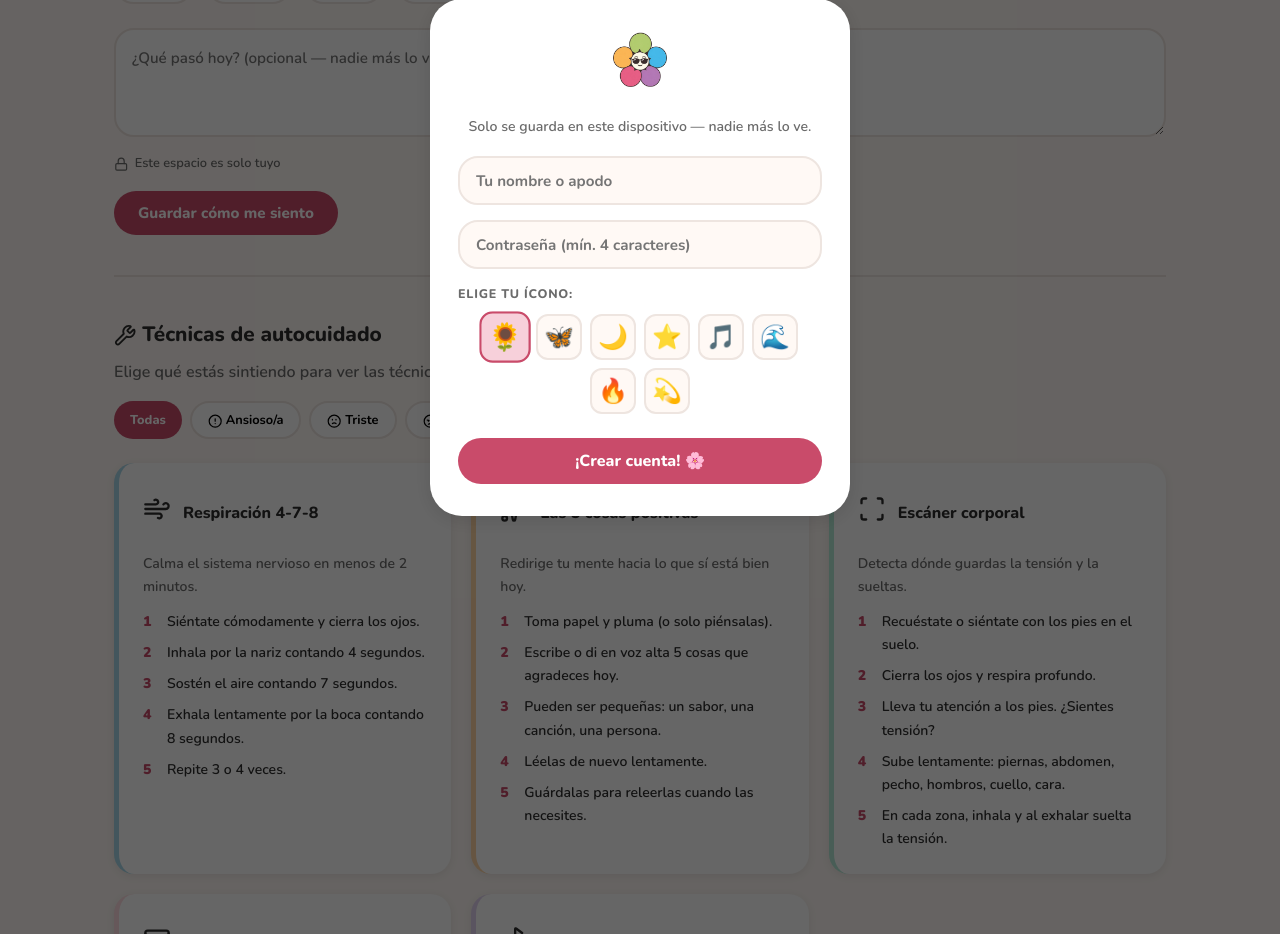
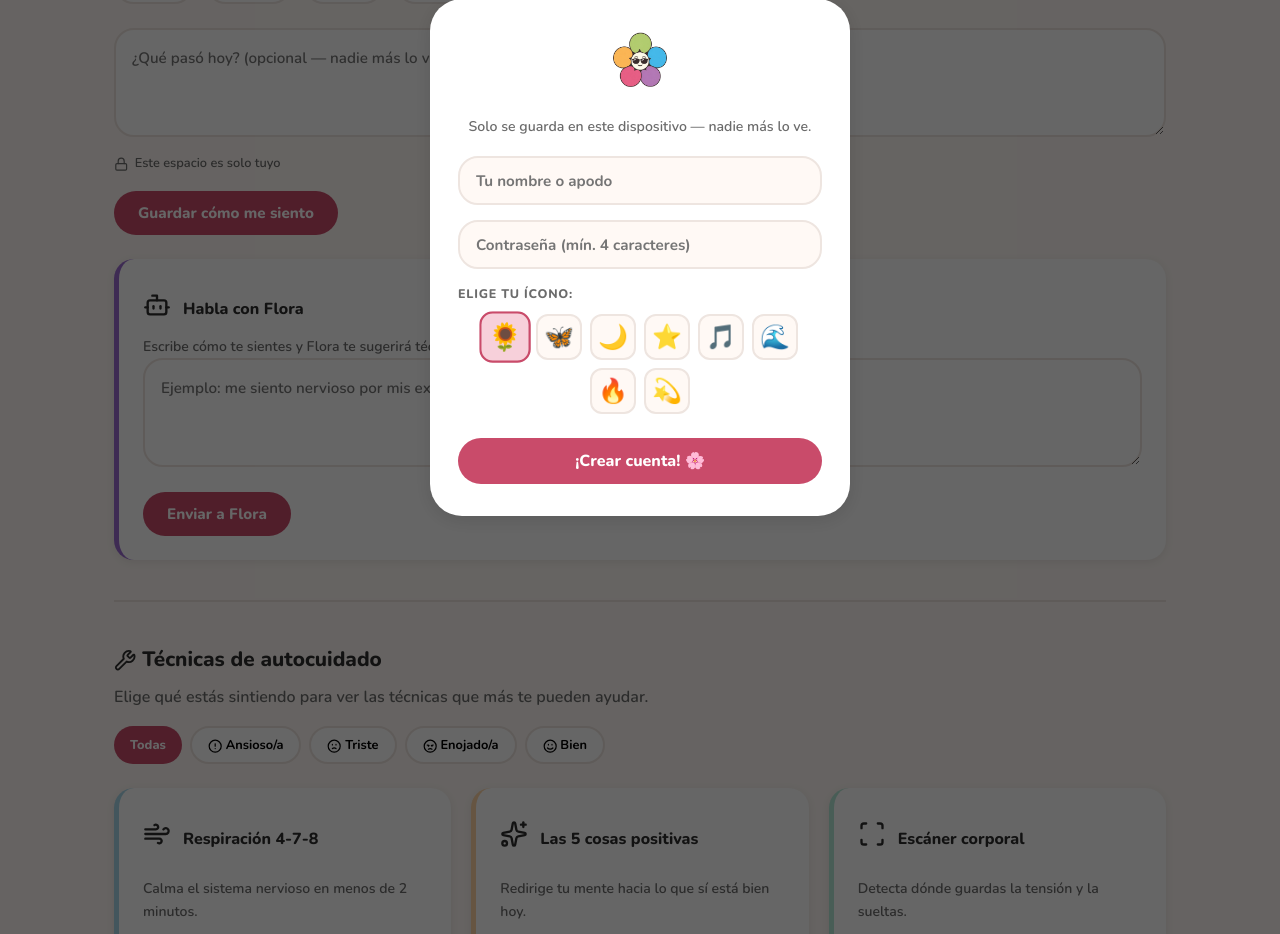
Before and after one commit to whoismiranda2/Elegir-cuidarme, a Flask app: page /emociones in a window 1280 px wide. Shown: the part 419-1353 px from the top of the page. Run offline with Flask 3, Linux system fonts and the light colour scheme.

Commit message:
Actualizacion para el funcionamiento del chatbot

```diff
--- a/app.py
+++ b/app.py
@@ -1,6 +1,7 @@
 from flask import Flask, render_template, request, jsonify
 import json
 from nlp_service import analizar_emocion_texto
+from chatbot_service import responder_flora
 import os
 
 app = Flask(__name__)
@@ -82,6 +83,15 @@ def analizar_texto():
 
     return jsonify(resultado)
 
+@app.route('/api/chat-flora', methods=['POST'])
+def chat_flora():
+    data = request.get_json()
+    mensaje = data.get('mensaje', '')
+
+    respuesta = responder_flora(mensaje)
+
+    return jsonify(respuesta)
+
 if __name__ == '__main__':
     import os
     port = int(os.environ.get('PORT', 5001))
--- a/static/js/main.js
+++ b/static/js/main.js
@@ -367,3 +367,99 @@ document.addEventListener('DOMContentLoaded', () => {
     if (e.key === 'Enter') crearCuenta();
   });
 });
+
+async function enviarMensajeFlora() {
+  const input = document.getElementById('floraChatInput');
+  const contenedor = document.getElementById('floraChatRespuesta');
+
+  if (!input || !contenedor) return;
+
+  const mensaje = input.value.trim();
+
+  if (!mensaje) {
+    contenedor.style.display = 'block';
+    contenedor.innerHTML = '<p class="tecnica-desc">Escribe un mensaje para que Flora pueda responder.</p>';
+    return;
+  }
+
+  contenedor.style.display = 'block';
+  contenedor.innerHTML = '<p class="tecnica-desc">Flora está leyendo tu mensaje...</p>';
+
+  try {
+    const resp = await fetch('/api/chat-flora', {
+      method: 'POST',
+      headers: { 'Content-Type': 'application/json' },
+      body: JSON.stringify({ mensaje })
+    });
+
+    const data = await resp.json();
+
+    if (!data.ok) {
+      contenedor.innerHTML = `<p class="tecnica-desc">${data.respuesta}</p>`;
+      return;
+    }
+
+    if (data.acciones && data.acciones.length > 0) {
+      data.acciones.forEach(accion => {
+        if (accion.startsWith('filtrar_tecnicas:')) {
+          const emocion = accion.split(':')[1];
+          filtrarTecnicas(emocion);
+        }
+      });
+    }
+
+    console.log('Respuesta Flora:', data);
+
+    const htmlFlora = construirRespuestaFloraHTML(data);
+    console.log('HTML Flora:', htmlFlora);
+
+    contenedor.innerHTML = htmlFlora;
+    contenedor.style.display = 'block';
+
+    if (typeof lucide !== 'undefined') {
+      lucide.createIcons();
+    };
+
+  } catch {
+    contenedor.innerHTML = '<p class="tecnica-desc">Hubo un problema al hablar con Flora. Intenta de nuevo.</p>';
+  }
+}
+
+function construirRespuestaFloraHTML(data) {
+  const tecnicas = Array.isArray(data.tecnicas) ? data.tecnicas.map(t =>
+    `<li><strong>${t.nombre}</strong>: ${t.descripcion}</li>`
+  ).join('') : '';
+
+  const actividades = Array.isArray(data.actividades) ? data.actividades.map(a =>
+    `<li><strong>${a.nombre}</strong> (${a.categoria}): ${a.descripcion}</li>`
+  ).join('') : '';
+
+  const videos = Array.isArray(data.videos) ? data.videos.map(v =>
+    `<li><strong>${v.titulo}</strong> · ${v.duracion}: ${v.descripcion}</li>`
+  ).join('') : '';
+
+  const icono = data.riesgo ? 'alert-triangle' : 'brain';
+  const titulo = data.riesgo ? 'Alerta de apoyo' : 'Respuesta de Flora';
+  const borde = data.riesgo ? 'border-left-color: var(--coral);' : 'border-left-color: var(--lila);';
+  const confianza = Math.round(((data.confianza || 0) * 100));
+
+  return `
+    <div class="flora-chat-response" style="margin-top:1rem; border-left:5px solid var(--lila); background:var(--bg); border-radius:var(--radius-md); padding:1rem; ${borde}">
+      <div class="tecnica-header">
+        <span class="tecnica-icon"><i data-lucide="${icono}"></i></span>
+        <span class="tecnica-nombre">${titulo}</span>
+      </div>
+
+      <p class="tecnica-desc">${data.respuesta || 'Flora no pudo generar una respuesta.'}</p>
+
+      <div style="font-size:0.9rem; font-weight:700; margin:1rem 0;">
+        <div><strong>Emoción detectada:</strong> ${data.emocion_detectada || 'normal'}</div>
+        <div><strong>Confianza:</strong> ${confianza}%</div>
+      </div>
+
+      ${tecnicas ? `<h4 style="margin-top:1rem;">Técnicas sugeridas</h4><ul style="padding-left:1.2rem;">${tecnicas}</ul>` : ''}
+      ${actividades ? `<h4 style="margin-top:1rem;">Actividades sugeridas</h4><ul style="padding-left:1.2rem;">${actividades}</ul>` : ''}
+      ${videos ? `<h4 style="margin-top:1rem;">Videos sugeridos</h4><ul style="padding-left:1.2rem;">${videos}</ul>` : ''}
+    </div>
+  `;
+}
--- a/templates/pages/emociones.html
+++ b/templates/pages/emociones.html
@@ -49,6 +49,30 @@
 
 <!-- Banner de respuesta -->
 <div id="feedbackBanner" class="feedback-banner"></div>
+
+<div class="flora-chat-card" style="margin:1.5rem 0; border-left: 5px solid var(--lila); background: var(--bg-card); border-radius: var(--radius-md); padding: 1.5rem; box-shadow: var(--shadow-sm);">
+  <div class="tecnica-header">
+    <span class="tecnica-icon"><i data-lucide="bot"></i></span>
+    <span class="tecnica-nombre">Habla con Flora</span>
+  </div>
+
+  <p class="tecnica-desc">
+    Escribe cómo te sientes y Flora te sugerirá técnicas, actividades y videos del sitio.
+  </p>
+
+  <textarea
+    id="floraChatInput"
+    class="emocion-textarea"
+    placeholder="Ejemplo: me siento nervioso por mis exámenes"
+    rows="3"
+  ></textarea>
+
+  <button class="btn-primary" style="margin-top:1rem;" onclick="enviarMensajeFlora()">
+    Enviar a Flora
+  </button>
+
+  <div id="floraChatRespuesta" style="display:none; margin-top:1.25rem;"></div>
+</div>
 
 <div id="nlpResultCard" class="tecnica-card" style="display:none; margin: 1.5rem 0; border-left-color: var(--lila);">
   <div class="tecnica-header">
```
